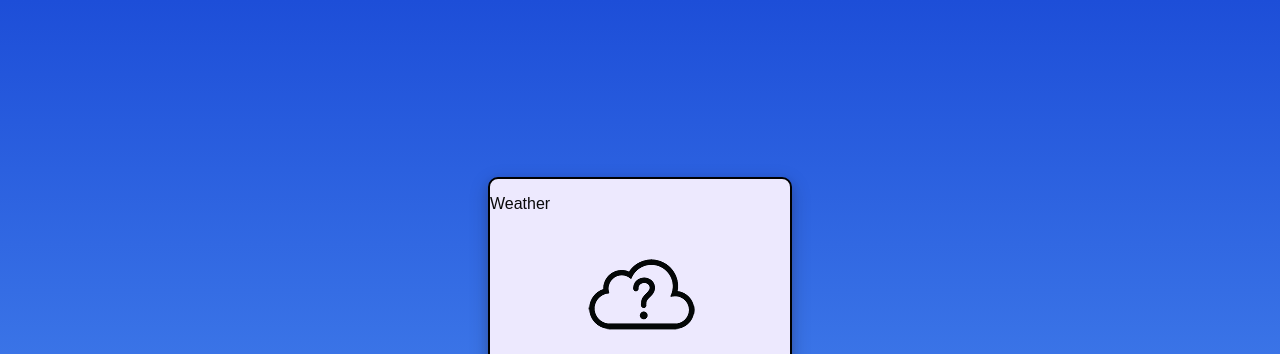
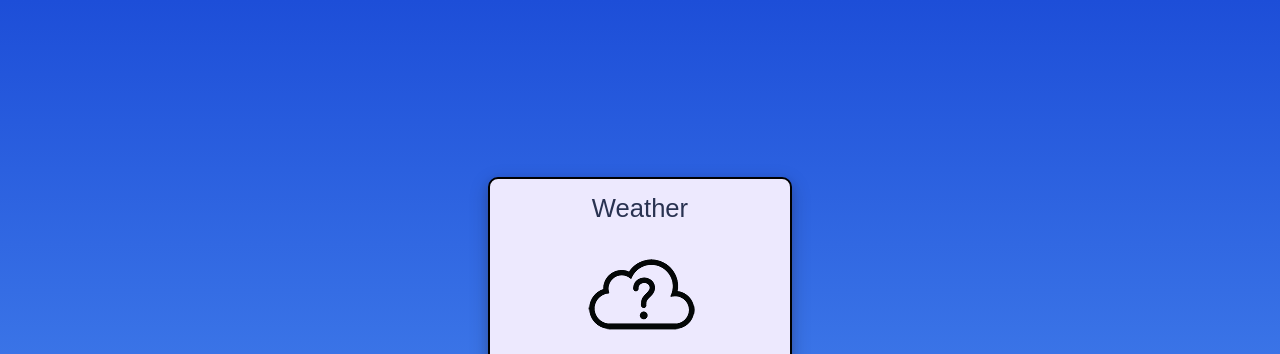
Before and after one commit to vidushiee/weatherapp-js, a plain HTML site: page index.html in a window 1280 px wide. Shown: the top 354 px of the page. Drawn offline with Linux system fonts and the light colour scheme; a web font is replaced by a local one.

Commit message:
Update style.css

```diff
--- a/style.css
+++ b/style.css
@@ -28,6 +28,30 @@ body{
     background-color: var(--col1);
 
 }
+.app-title{
+    width: 300px;
+    height: 50px;
+    border-radius: 10px 10px 0 0;
+}
+.app-title p{
+    text-align: center;
+    padding: 15px;
+    margin: 0 auto;
+    font-size: 1.6em;
+    color: #293251;
+}
+
+
+
+.notification p{
+    color: #721c24;
+    font-size: 1.2em;
+    margin: 0;
+    text-align: center;
+    padding: 10px 0;
+}
+
+
 
 .weather-icon{
     width: 300px;
```
